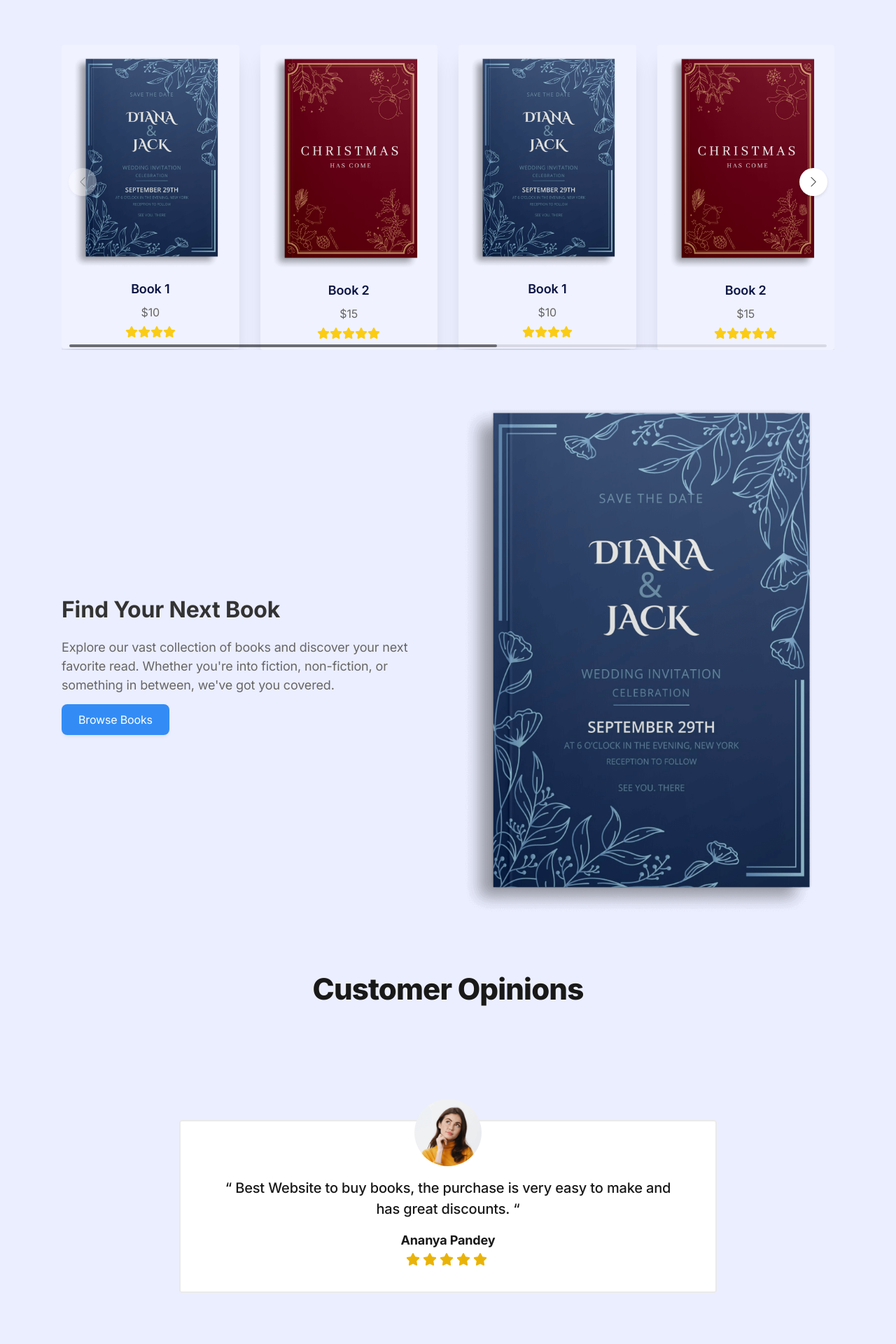
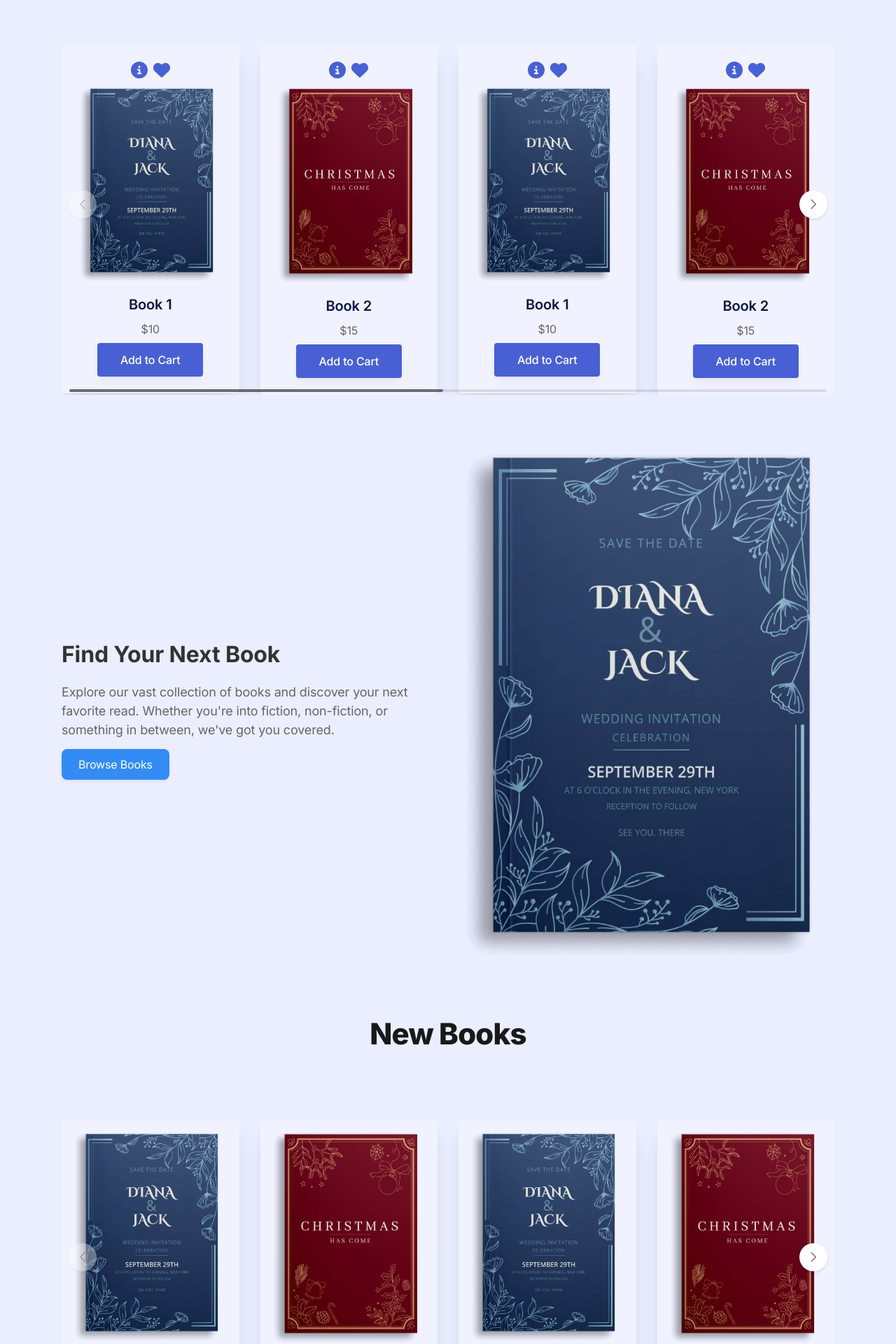
Before and after one commit to belhyto/GetBook, a Next.js app: page / in a window 1280 px wide. Shown: the part 1680-3600 px from the top of the page at 70% size. Built offline with nearby package versions, Linux system fonts and the light colour scheme.

Commit message:
Commit changes- added icons to card

```diff
--- a/app/(default)/page.tsx
+++ b/app/(default)/page.tsx
@@ -10,6 +10,7 @@ import Testimonials from '@/components/testimonials'
 import Newsletter from '@/components/newsletter'
 import FindABook from '@/components/find-a-book'
 import Bookfeatures from '@/components/Bookfeatures'
+import NewBooks from '@/components/newBooks'
 
 
 export default function Home() {
@@ -19,6 +20,7 @@ export default function Home() {
       <FeaturesBlocks />
       <Bookfeatures/>
        <FindABook/>
+       <NewBooks/>
        <Testimonials />
       <Newsletter />
 
--- a/components/Bookfeatures.tsx
+++ b/components/Bookfeatures.tsx
@@ -2,8 +2,6 @@
 import { useState, useEffect } from 'react';
 import { Swiper, SwiperSlide } from 'swiper/react';
 import 'swiper/css';
-import { faStar } from '@fortawesome/free-solid-svg-icons';
-import { FontAwesomeIcon } from '@fortawesome/react-fontawesome';
 import Image from 'next/image';
 import './hero.css';
 import { Navigation, Pagination, Scrollbar, A11y } from 'swiper/modules';
@@ -11,21 +9,81 @@ import 'swiper/css';
 import 'swiper/css/navigation';
 import 'swiper/css/pagination';
 import 'swiper/css/scrollbar';
+import { faStar, faInfoCircle, faHeart } from '@fortawesome/free-solid-svg-icons';
+import { FontAwesomeIcon } from '@fortawesome/react-fontawesome';
+
 
 export default function Bookfeatures() {
   const [books] = useState([
-    { title: 'Book 1', price: '$10', rating: 4, image: '/images/home-book-1.png' },
-    { title: 'Book 2', price: '$15', rating: 5, image: '/images/home-book-2.png' },
-    { title: 'Book 1', price: '$10', rating: 4, image: '/images/home-book-1.png' },
-    { title: 'Book 2', price: '$15', rating: 5, image: '/images/home-book-2.png' },
-    { title: 'Book 2', price: '$15', rating: 5, image: '/images/home-book-2.png' },
-    { title: 'Book 2', price: '$15', rating: 5, image: '/images/home-book-2.png' },
-    { title: 'Book 2', price: '$15', rating: 5, image: '/images/home-book-2.png' },
-
+    {
+      title: 'Book 1',
+      price: '$10',
+      rating: 4,
+      image: '/images/home-book-1.png',
+      buttonText: 'Add to Cart',
+      buttonLink: '#',
+    },
+    {
+      title: 'Book 2',
+      price: '$15',
+      rating: 5,
+      image: '/images/home-book-2.png',
+      buttonText: 'Add to Cart',
+      buttonLink: '#',
+    },
+    {
+      title: 'Book 1',
+      price: '$10',
+      rating: 4,
+      image: '/images/home-book-1.png',
+      buttonText: 'Add to Cart',
+      buttonLink: '#',
+    },
+    {
+      title: 'Book 2',
+      price: '$15',
+      rating: 5,
+      image: '/images/home-book-2.png',
+      buttonText: 'Add to Cart',
+      buttonLink: '#',
+    },
+    {
+      title: 'Book 1',
+      price: '$10',
+      rating: 4,
+      image: '/images/home-book-1.png',
+      buttonText: 'Add to Cart',
+      buttonLink: '#',
+    },
+    {
+      title: 'Book 2',
+      price: '$15',
+      rating: 5,
+      image: '/images/home-book-2.png',
+      buttonText: 'Add to Cart',
+      buttonLink: '#',
+    },
+    {
+      title: 'Book 1',
+      price: '$10',
+      rating: 4,
+      image: '/images/home-book-1.png',
+      buttonText: 'Add to Cart',
+      buttonLink: '#',
+    },
+    {
+      title: 'Book 2',
+      price: '$15',
+      rating: 5,
+      image: '/images/home-book-2.png',
+      buttonText: 'Add to Cart',
+      buttonLink: '#',
+    },
     // Add more book objects as needed
   ]);
 
   const [slidesPerView, setSlidesPerView] = useState(4);
+  const [bookHover, setBookHover] = useState(new Array(books.length).fill(false));
 
   useEffect(() => {
     const updateSlidesPerView = () => {
@@ -40,7 +98,11 @@ export default function Bookfeatures() {
 
     window.addEventListener('resize', updateSlidesPerView);
     updateSlidesPerView();
-
+    const handleBookHover = (index: number) => {
+      const newBookHover = [...bookHover];
+      newBookHover[index] = !newBookHover[index];
+      setBookHover(newBookHover);
+    }
     return () => {
       window.removeEventListener('resize', updateSlidesPerView);
     };
@@ -74,24 +136,41 @@ export default function Bookfeatures() {
             {/* Book Slides */}
             {books.map((book, index) => (
              <SwiperSlide key={index}>
-  <div className="bg-teal-100 rounded shadow-xl p-4 flex flex-col items-center"> {/* Add flex and items-center classes */}
+             <div className="relative bg-teal-100 rounded shadow-xl p-6 flex flex-col items-center">
+             <div className="flex flex-col right-0 mt-auto">
+                 <div className="mb-2">
+                   <FontAwesomeIcon icon={faInfoCircle} className="text-blue-600 mr-2 text-2xl" />
+                   <FontAwesomeIcon icon={faHeart} className="text-blue-600 text-2xl" />
+                 </div>
+                 <div>
+
+                 </div>
+               </div>
+               <div className="mb-4">
                  <Image
                    src={book.image}
                    alt={book.title}
-      width={200}
-      height={250}
-      className="w-full h-auto mb-4"
+                   width={300} // Increase the width
+                   height={375} // Increase the height
+                   className="w-full h-auto"
                  />
-    <h3 className="text-lg font-semibold mb-2 text-teal-200">{book.title}</h3> {/* Add text-teal-200 class */}
+               </div>
+               <h3 className="text-xl font-semibold mb-2 text-teal-200">{book.title}</h3>
                <p className="text-gray-600 mb-2">{book.price}</p>
-    {/* Render star rating here */}
-    <div className="flex text-yellow-400">
-      {Array.from({ length: book.rating }, (_, i) => (
-        <FontAwesomeIcon icon={faStar} key={i} />
-      ))}
+               {/* Render buttons here */}
+               <div>
+                 <a
+                   className="btn text-white bg-blue-600 hover:bg-blue-600 w-full mb-4 sm:w-auto sm:mb-0"
+                   href={book.buttonLink}
+                 >
+                   {book.buttonText}
+                 </a>
                </div>
+               {/* Icons */}
+
              </div>
            </SwiperSlide>
+
             ))}
           </Swiper>
         </div>
@@ -121,6 +200,11 @@ export default function Bookfeatures() {
           font-size: 14px;
           color: #333;
         }
+        .fa-info-circle,
+ .fa-heart {
+    font-size: 20 px;
+    color: #4960D4;
+  }
       `}</style>
     </section>
   );
--- /dev/null
+++ b/components/newBooks.tsx
@@ -0,0 +1,127 @@
+"use client"
+import { useState, useEffect } from 'react';
+import { Swiper, SwiperSlide } from 'swiper/react';
+import 'swiper/css';
+import { faStar } from '@fortawesome/free-solid-svg-icons';
+import { FontAwesomeIcon } from '@fortawesome/react-fontawesome';
+import Image from 'next/image';
+import './hero.css';
+import { Navigation, Pagination, Scrollbar, A11y } from 'swiper/modules';
+import 'swiper/css';
+import 'swiper/css/navigation';
+import 'swiper/css/pagination';
+import 'swiper/css/scrollbar';
+
+export default function newBooks() {
+  const [books] = useState([
+    { title: 'Book 1', price: '$10', rating: 4, image: '/images/home-book-1.png' },
+    { title: 'Book 2', price: '$15', rating: 5, image: '/images/home-book-2.png' },
+    { title: 'Book 1', price: '$10', rating: 4, image: '/images/home-book-1.png' },
+    { title: 'Book 2', price: '$15', rating: 5, image: '/images/home-book-2.png' },
+    { title: 'Book 2', price: '$15', rating: 5, image: '/images/home-book-2.png' },
+    { title: 'Book 2', price: '$15', rating: 5, image: '/images/home-book-2.png' },
+    { title: 'Book 2', price: '$15', rating: 5, image: '/images/home-book-2.png' },
+
+    // Add more book objects as needed
+  ]);
+
+  const [slidesPerView, setSlidesPerView] = useState(4);
+
+  useEffect(() => {
+    const updateSlidesPerView = () => {
+      if (window.innerWidth < 768) {
+        setSlidesPerView(1);
+      } else if (window.innerWidth < 1024) {
+        setSlidesPerView(2);
+      } else {
+        setSlidesPerView(4);
+      }
+    };
+
+    window.addEventListener('resize', updateSlidesPerView);
+    updateSlidesPerView();
+
+    return () => {
+      window.removeEventListener('resize', updateSlidesPerView);
+    };
+  }, []);
+
+  return (
+    <section className="relative">
+      <div className="max-w-6xl mx-auto px-4 sm:px-6">
+        <div className="py-12 md:py-20">
+          {/* Section header */}
+          <div className="max-w-3xl mx-auto text-center pb-12 md:pb-20">
+            <h2 className="h2 mb-4">New Books </h2>
+            {/* Add any additional description here */}
+          </div>
+          {/* Carousel */}
+          <Swiper
+            modules={[Navigation, Pagination, Scrollbar, A11y]}
+            spaceBetween={30}
+            slidesPerView={slidesPerView}
+            navigation={{
+              nextEl: '.swiper-button-next',
+              prevEl: '.swiper-button-prev',
+            }}
+            className="mySwiper"
+            scrollbar={{ draggable: true }}
+          >
+            {/* Navigation Buttons */}
+            <div className="swiper-button-prev"></div>
+            <div className="swiper-button-next"></div>
+
+            {/* Book Slides */}
+            {books.map((book, index) => (
+     <SwiperSlide key={index}>
+  <div className="bg-teal-100 rounded shadow-xl p-4 flex flex-col items-center"> {/* Add flex and items-center classes */}
+    <Image
+      src={book.image}
+      alt={book.title}
+      width={200}
+      height={250}
+      className="w-full h-auto mb-4"
+    />
+    <h3 className="text-lg font-semibold mb-2 text-teal-200">{book.title}</h3> {/* Add text-teal-200 class */}
+    <p className="text-gray-600 mb-2">{book.price}</p>
+    {/* Render star rating here */}
+    <div className="flex text-yellow-400">
+      {Array.from({ length: book.rating }, (_, i) => (
+        <FontAwesomeIcon icon={faStar} key={i} />
+      ))}
+    </div>
+  </div>
+</SwiperSlide>
+            ))}
+          </Swiper>
+        </div>
+      </div>
+      <style jsx>{`
+        .swiper-button-prev,
+        .swiper-button-next {
+          width: 40px;
+          height: 40px;
+          background: #ffff;
+          border-radius: 50%;
+          display: flex;
+          align-items: center;
+          justify-content: center;
+          box-shadow: 0 2px 4px rgba(0, 0, 0, 0.1);
+          cursor: pointer;
+          transition: background-color 0.3s ease;
+        }
+
+        .swiper-button-prev:hover,
+        .swiper-button-next:hover {
+          background-color: #f5f5f5;
+        }
+
+        .swiper-button-prev::after,
+        .swiper-button-next::after {
+          font-size: 14px;
+          color: #333;
+        }
+      `}</style>
+    </section>
+  );
+}
```
Lines whose indentation alone changed are shown as unchanged.
